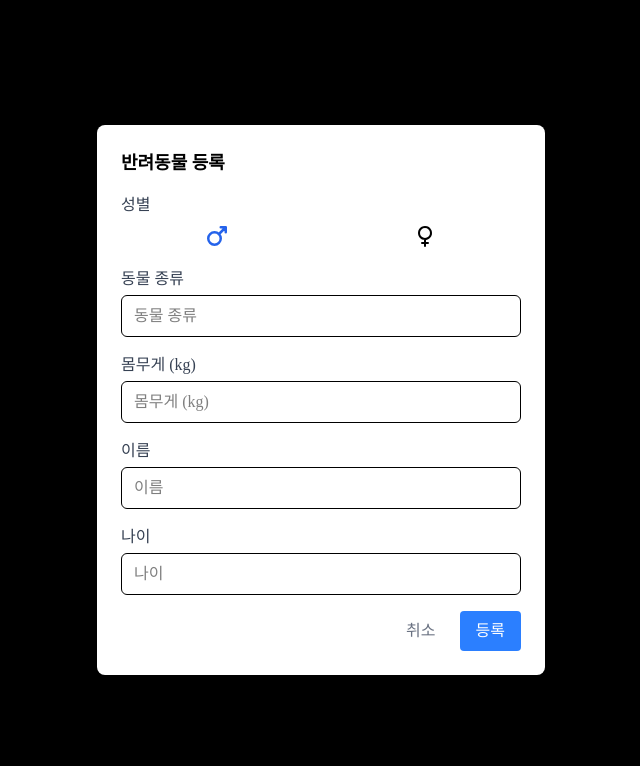
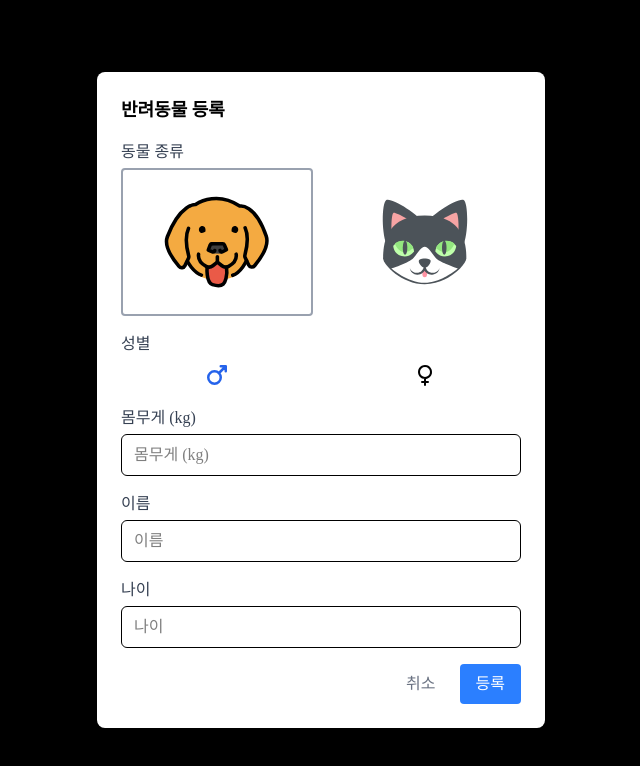
Before and after one commit to Songyonggeun/pawpelfront, a Next.js app: page /myPage in a window 1280 px wide. Both pictures are taken after a click on the button "+ 반려동물 등록". Shown: the top 766 px of the page, without its empty margins (319-959 px from the left). Built offline with nearby package versions, Linux system fonts and the light colour scheme; no server answers; a web font is replaced by a local one.

Commit message:
동물 등록
집에서 좀 해라

```diff
--- a/app/(application)/login/page.jsx
+++ b/app/(application)/login/page.jsx
@@ -14,6 +14,7 @@ export default function LoginPage() {
     <div className="flex justify-center items-start min-h-screen bg-gray-100 pt-10 sm:pt-20">
       <form
         action={`${process.env.NEXT_PUBLIC_SPRING_SERVER_URL}/permit/auth/signin`}
+        method="POST"
         className="bg-white p-8 rounded-xl shadow-md w-full max-w-sm"
       >
         <h2 className="text-2xl font-semibold mb-6 text-center">로그인</h2>
--- /dev/null
+++ b/components/(icon)/cats.jsx
@@ -0,0 +1,25 @@
+import React from 'react';
+
+const CatFace = () => (
+  <svg xmlns="http://www.w3.org/2000/svg" width="100px" height="90px" viewBox="0 0 64 64" aria-hidden="true" role="img">
+    <path d="M4.5 2.2c-3.5 2.2-3.4 25.5.8 33l26.1-16c-4-7.1-23.6-19-26.9-17" fill="#4c5359"></path>
+    <path d="M9.5 11.3c-1.5.9-2.2 16.2.4 21l16.7-10.2c-2.4-4.6-15.7-11.6-17.1-10.8" fill="#f7a4a4"></path>
+    <path d="M59.5 2.2c3.5 2.2 3.4 25.5-.7 33l-26.1-16c3.9-7.1 23.5-19 26.8-17" fill="#4c5359"></path>
+    <path d="M54.5 11.3c1.5.9 2.2 16.2-.4 21L37.3 22.1c2.5-4.6 15.8-11.6 17.2-10.8" fill="#f7a4a4"></path>
+    <path d="M31.8 13.1C4.7 13.1 2.2 32.5 2.2 43.5C2.2 48 15.4 62 31.8 62c16.4 0 29.6-14 29.6-18.5c0-11-2.5-30.4-29.6-30.4" fill="#4c5359"></path>
+    <path d="M24.2 38.7s-3.1 4.8-8.8 3.3c-5.7-1.5-6-7.2-6-7.2s3.1-4.8 8.8-3.3c5.8 1.5 6 7.2 6 7.2" fill="#bfffab"></path>
+    <path d="M23.6 36.2s-2.7 3-6.5 3c-4.1 0-6.5-5.9-6.5-5.9s2.7-3.1 7.6-1.9c4.5 1.2 5.4 4.8 5.4 4.8" fill="#93e67f"></path>
+    <path d="M19.4 36.1c0 6.6-3.2 6.6-3.2 0c.1-6.6 3.2-6.6 3.2 0" fill="#4c5359"></path>
+    <path d="M39.4 38.7s3.1 4.8 8.8 3.3c5.7-1.5 6-7.2 6-7.2s-3.1-4.8-8.8-3.3c-5.8 1.5-6 7.2-6 7.2" fill="#bfffab"></path>
+    <path d="M39.9 36.2s2.7 3 6.5 3c4.1 0 6.5-5.9 6.5-5.9s-2.7-3.1-7.6-1.9c-4.5 1.2-5.4 4.8-5.4 4.8" fill="#93e67f"></path>
+    <path d="M44.1 36.1c0 6.6 3.2 6.6 3.2 0s-3.2-6.6-3.2 0" fill="#4c5359"></path>
+    <path d="M40.4 44c-2.6-2-5.4-8.7-8.6-8.7S25.7 42 23.1 44c-4.1 3.2-15 6.8-15 6.8S19.7 61 31.7 61s23.6-10.2 23.6-10.2c.1 0-10.8-3.6-14.9-6.8" fill="#ffffff"></path>
+    <ellipse cx="31.8" cy="54.5" rx="1.7" ry="2.5" fill="#ff94a4"></ellipse>
+    <g fill="#4c5359">
+      <path d="M40.2 53.1c-1 .6-2.1.8-3.1.8c-1.1-.1-2.1-.4-2.9-1.1c-.8-.6-1.4-1.5-1.6-2.6l-.8-4.5l-.8 4.5c-.2 1-.8 1.9-1.6 2.6c-.8.7-1.9 1-2.9 1.1c-1.1 0-2.2-.2-3.1-.8c-1-.6-1.8-1.5-2.2-2.7c.1 1.3.7 2.5 1.7 3.4c1 .9 2.3 1.4 3.5 1.4c1.4.1 2.7-.3 3.8-1.1c.6-.4 1.1-1 1.5-1.6c.4.6.9 1.2 1.5 1.6c1.1.8 2.5 1.2 3.8 1.1c1.3-.1 2.6-.6 3.6-1.4c1-.9 1.7-2.1 1.7-3.4c-.3 1.1-1.1 2.1-2.1 2.7"></path>
+      <path d="M35.8 44.8c-.8-1-3.3-1.1-4-1.1c-.7 0-3.2.1-4 1.1c-.6.7-.1 2.5 1.4 4c1 1 1.9 1.3 2.6 1.3c.7 0 1.7-.3 2.6-1.3c1.5-1.6 2-3.3 1.4-4"></path>
+    </g>
+  </svg>
+);
+
+export default CatFace;
--- /dev/null
+++ b/components/(icon)/dogs.jsx
@@ -0,0 +1,28 @@
+import React from 'react';
+
+const DogIcon = () => (
+  <svg xmlns="http://www.w3.org/2000/svg" width="128px" height="128px" viewBox="0 0 72 72" id="emoji">
+    <g id="color">
+      <path fill="#F4AA41" stroke="none" d="M23.5,14.5855l-4.5,1.75l-7.25,8.5l-4.5,10.75l2,5.25c1.2554,3.7911,3.5231,7.1832,7.25,10l2.5-3.3333 c0,0,3.8218,7.7098,10.7384,8.9598c0,0,10.2616,1.936,15.5949-0.8765c3.4203-1.8037,4.4167-4.4167,4.4167-4.4167l3.4167-3.4167 l1.5833,2.3333l2.0833-0.0833l5.4167-7.25L64,37.3355l-0.1667-4.5l-2.3333-5.5l-4.8333-7.4167c0,0-2.6667-4.9167-8.1667-3.9167 c0,0-6.5-4.8333-11.8333-4.0833S32.0833,10.6688,23.5,14.5855z"/>
+      <polygon fill="#EA5A47" stroke="none" points="36,47.2521 32.9167,49.6688 30.4167,49.6688 30.3333,53.5021 31.0833,57.0021 32.1667,58.9188 35,60.4188 39.5833,59.8355 41.1667,58.0855 42.1667,53.8355 41.9167,49.8355 39.9167,50.0855"/>
+      <polygon fill="#3F3F3F" stroke="none" points="32.5,36.9188 30.9167,40.6688 33.0833,41.9188 34.3333,42.4188 38.6667,42.5855 41.5833,40.3355 39.8333,37.0855"/>
+    </g>
+    <g id="hair"/>
+    <g id="skin"/>
+    <g id="skin-shadow"/>
+    <g id="line">
+      <path fill="#000000" stroke="none" d="M29.5059,30.1088c0,0-1.8051,1.2424-2.7484,0.6679c-0.9434-0.5745-1.2424-1.8051-0.6679-2.7484 s1.805-1.2424,2.7484-0.6679S29.5059,30.1088,29.5059,30.1088z"/>
+      <path fill="none" stroke="#000000" stroke-linecap="round" stroke-linejoin="round" stroke-miterlimit="10" stroke-width="2" d="M33.1089,37.006h6.1457c0.4011,0,0.7634,0.2397,0.9203,0.6089l1.1579,2.7245l-2.1792,1.1456 c-0.6156,0.3236-1.3654-0.0645-1.4567-0.754"/>
+      <path fill="none" stroke="#000000" stroke-linecap="round" stroke-linejoin="round" stroke-miterlimit="10" stroke-width="2" d="M34.7606,40.763c-0.1132,0.6268-0.7757,0.9895-1.3647,0.7471l-2.3132-0.952l1.0899-2.9035 c0.1465-0.3901,0.5195-0.6486,0.9362-0.6486"/>
+      <path fill="none" stroke="#000000" stroke-linecap="round" stroke-linejoin="round" stroke-miterlimit="10" stroke-width="2" d="M30.4364,50.0268c0,0-0.7187,8.7934,3.0072,9.9375c2.6459,0.8125,5.1497,0.5324,6.0625-0.25 c0.875-0.75,2.6323-4.4741,1.8267-9.6875"/>
+      <path fill="#000000" stroke="none" d="M44.2636,30.1088c0,0,1.805,1.2424,2.7484,0.6679c0.9434-0.5745,1.2424-1.8051,0.6679-2.7484 c-0.5745-0.9434-1.805-1.2424-2.7484-0.6679C43.9881,27.9349,44.2636,30.1088,44.2636,30.1088z"/>
+      <path fill="none" stroke="#000000" stroke-linecap="round" stroke-linejoin="round" stroke-miterlimit="10" stroke-width="2" d="M25.6245,42.8393c-0.475,3.6024,2.2343,5.7505,4.2847,6.8414c1.1968,0.6367,2.6508,0.5182,3.7176-0.3181l2.581-2.0233l2.581,2.0233 c1.0669,0.8363,2.5209,0.9548,3.7176,0.3181c2.0504-1.0909,4.7597-3.239,4.2847-6.8414"/>
+      <path fill="none" stroke="#000000" stroke-linecap="round" stroke-linejoin="round" stroke-miterlimit="10" stroke-width="2" d="M19.9509,28.3572c-2.3166,5.1597-0.5084,13.0249,0.119,15.3759c0.122,0.4571,0.0755,0.9355-0.1271,1.3631l-1.9874,4.1937 c-0.623,1.3146-2.3934,1.5533-3.331,0.4409c-3.1921-3.7871-8.5584-11.3899-6.5486-16.686 c7.0625-18.6104,15.8677-18.1429,15.8677-18.1429c2.8453-1.9336,13.1042-6.9375,24.8125,0.875c0,0,8.6323-1.7175,14.9375,16.9375 c1.8036,5.3362-3.4297,12.8668-6.5506,16.6442c-0.9312,1.127-2.7162,0.8939-3.3423-0.4272l-1.9741-4.1656 c-0.2026-0.4275-0.2491-0.906-0.1271-1.3631c0.6275-2.3509,2.4356-10.2161,0.119-15.3759"/>
+      <path fill="none" stroke="#000000" stroke-linecap="round" stroke-linejoin="round" stroke-miterlimit="10" stroke-width="2" d="M52.6309,46.4628c0,0-3.0781,6.7216-7.8049,8.2712"/>
+      <path fill="none" stroke="#000000" stroke-linecap="round" stroke-linejoin="round" stroke-miterlimit="10" stroke-width="2" d="M19.437,46.969c0,0,3.0781,6.0823,7.8049,7.632"/>
+      <line x1="36.2078" x2="36.2078" y1="47.3393" y2="44.3093" fill="none" stroke="#000000" stroke-linecap="round" stroke-linejoin="round" stroke-miterlimit="10" stroke-width="2"/>
+    </g>
+  </svg>
+);
+
+export default DogIcon;
--- a/components/(petInputs)/petInput.jsx
+++ b/components/(petInputs)/petInput.jsx
@@ -1,12 +1,23 @@
 'use client';
 
 import React, { useState } from "react";
-import FemaleIcon from "../(gender)/female";
-import MaleIcon from "../(gender)/male";
+import FemaleIcon from "../(icon)/female";
+import MaleIcon from "../(icon)/male";
+import DogFace from "../(icon)/dogs";
+import CatFace from "../(icon)/cats";
 
 const PetInputButton = () => {
     const [isModalOpen, setIsModalOpen] = useState(false);
-    const [isMale, setIsMale] = useState(true);
+    const [selectedPetType, setSelectedPetType] = useState('dog'); // 선택된 동물
+    const [selectedGender, setSelectedGender] = useState('MALE'); // 선택된 성별
+
+    const handlePetTypeChange = (type) => {
+        setSelectedPetType(type);
+    };
+
+    const handleGenderChange = (gender) => {
+        setSelectedGender(gender);
+    };
 
     return (
         <>
@@ -27,6 +38,42 @@ const PetInputButton = () => {
                             action={`${process.env.NEXT_PUBLIC_SPRING_SERVER_URL}/pet/register`}
                             className="space-y-4"
                         >
+                            <label className="block mb-1 text-gray-700 font-medium">동물 종류</label>
+                            <div className="flex justify-between space-x-4">
+                                <div
+                                    className={`flex items-center justify-center w-1/2 p-2 border-2 rounded ${selectedPetType === 'dog' ? 'border-gray-400' : 'border-transparent'}`}
+                                    onClick={() => handlePetTypeChange('dog')}
+                                >
+                                    <input
+                                        type="radio"
+                                        id="dog"
+                                        name="petType"
+                                        value="dog"
+                                        checked={selectedPetType === 'dog'}
+                                        className="mr-2 hidden"
+                                    />
+                                    <label htmlFor="dog">
+                                        <DogFace color={selectedPetType === 'dog' ? '#2563eb' : '#000'} />
+                                    </label>
+                                </div>
+                                <div
+                                    className={`flex items-center justify-center w-1/2 p-2 border-2 rounded ${selectedPetType === 'cat' ? 'border-gray-400' : 'border-transparent'}`}
+                                    onClick={() => handlePetTypeChange('cat')}
+                                >
+                                    <input
+                                        type="radio"
+                                        id="cat"
+                                        name="petType"
+                                        value="cat"
+                                        checked={selectedPetType === 'cat'}
+                                        className="mr-2 hidden"
+                                    />
+                                    <label htmlFor="cat">
+                                        <CatFace color={selectedPetType === 'cat' ? '#fink' : '#000'} />
+                                    </label>
+                                </div>
+                            </div>
+
                             <div>
                                 <label className="block mb-1 text-gray-700 font-medium">성별</label>
                                 <div className="flex justify-between space-x-4">
@@ -36,12 +83,12 @@ const PetInputButton = () => {
                                             id="male"
                                             name="petGender"
                                             value="MALE"
+                                            checked={selectedGender === 'MALE'}
+                                            onChange={() => handleGenderChange('MALE')}
                                             className="mr-2 hidden"
-                                            defaultChecked
-                                            onChange={e=>setIsMale(true)}
                                         />
                                         <label htmlFor="male">
-                                            <MaleIcon color={isMale ? '#2563eb' : '#000'}/>
+                                            <MaleIcon color={selectedGender === 'MALE' ? '#2563eb' : '#000'} />
                                         </label>
                                     </div>
                                     <div className="flex items-center justify-center w-1/2">
@@ -50,26 +97,15 @@ const PetInputButton = () => {
                                             id="female"
                                             name="petGender"
                                             value="FEMALE"
+                                            checked={selectedGender === 'FEMALE'}
+                                            onChange={() => handleGenderChange('FEMALE')}
                                             className="mr-2 hidden"
-                                            onChange={e=>setIsMale(false)}
                                         />
                                         <label htmlFor="female">
-                                            <FemaleIcon  color={isMale ? '#000' : '#FF1493'}/>
+                                            <FemaleIcon color={selectedGender === 'FEMALE' ? 'pink' : '#000'} />
                                         </label>
                                     </div>
                                 </div>
-                            </div>
-
-
-                            <div>
-                                <label className="block mb-1 text-gray-700 font-medium">동물 종류</label>
-                                <input
-                                    type="text"
-                                    name="petType"
-                                    placeholder="동물 종류"
-                                    className="w-full px-3 py-2 border rounded-md focus:outline-none focus:ring-2 focus:ring-blue-400"
-                                    required
-                                />
                             </div>
 
                             <div>
```
Also changed, not shown: components/(icon)/female.jsx (renamed from components/(gender)/female.jsx), components/(icon)/male.jsx (renamed from components/(gender)/male.jsx).
